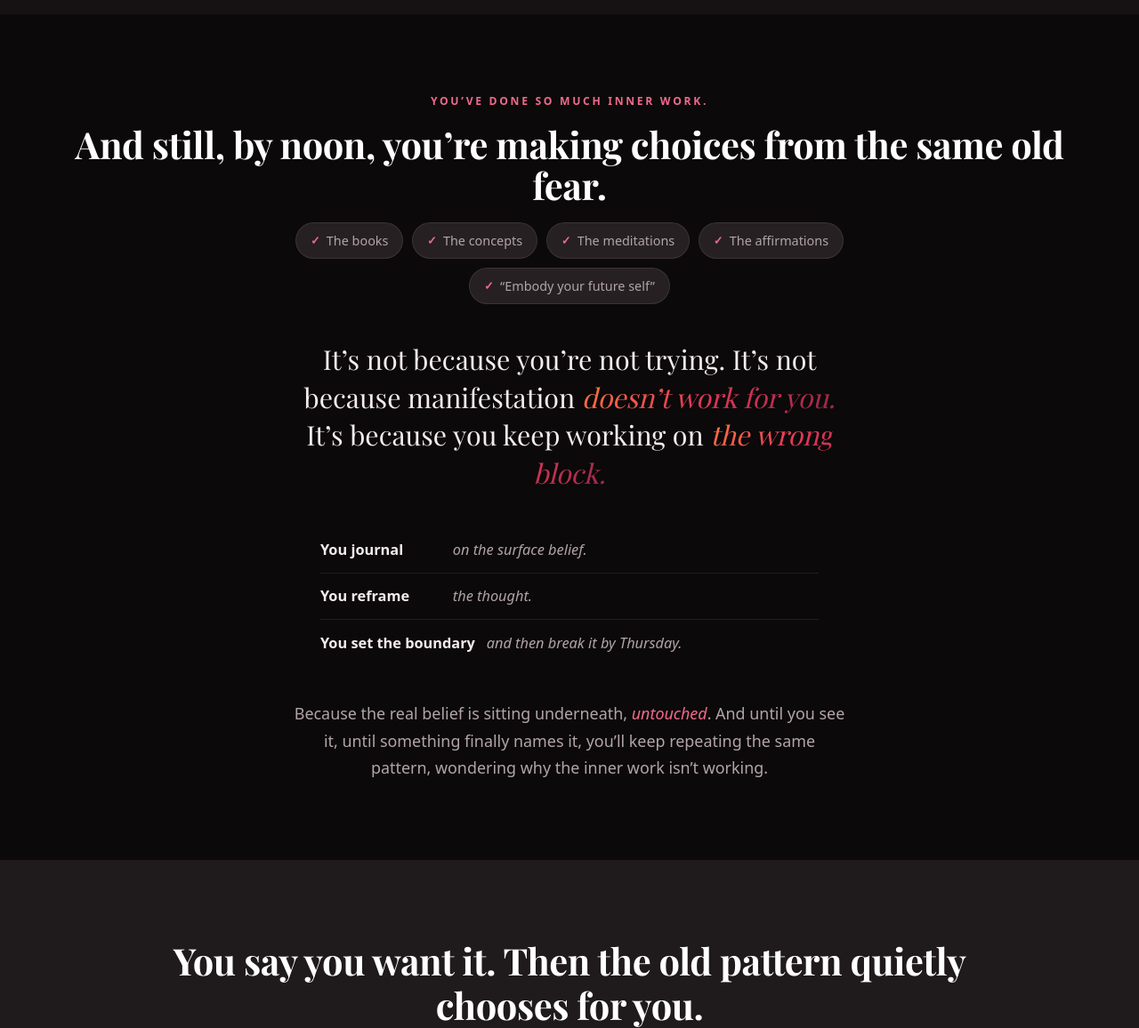
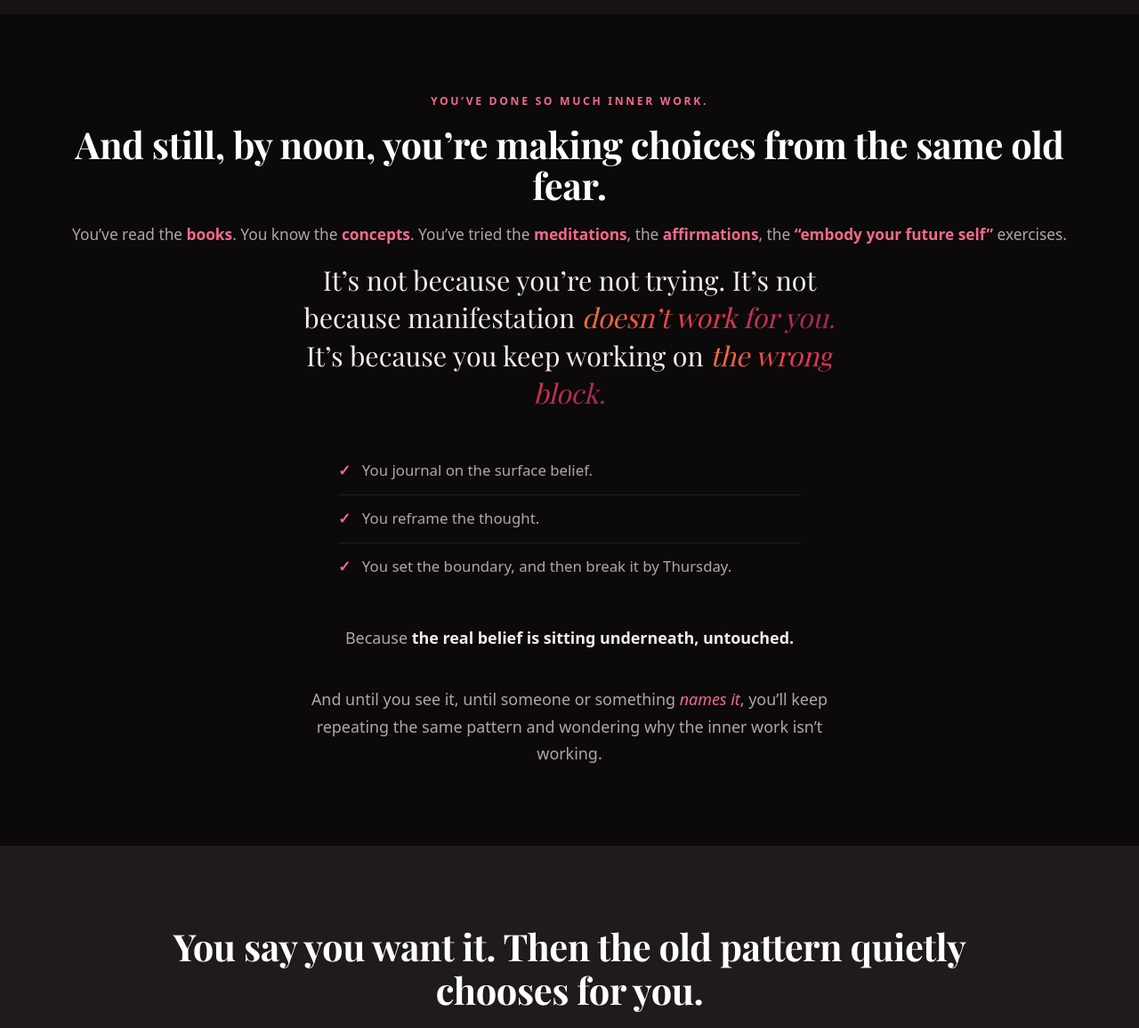
Before and after one commit to lenaskogheim/celestial-blueprint, a Flask app: page /identity-recode-new in a window 1280 px wide. Shown: the part 1638-2794 px from the top of the page at 89% size. Run offline with Flask 3, Linux system fonts and the light colour scheme; some web fonts are replaced.

Commit message:
Refine /identity-recode-new problem mirror per copy notes
- Intro back to plain text with key words highlighted (books, concepts,
  meditations, affirmations, "embody your future self")
- journal/reframe/boundary lines now a checklist
- Closing lines plain with targeted emphasis (untouched bold, names it italic)

Co-Authored-By: Claude Opus 4.8 <noreply@anthropic.com>

```diff
--- a/templates/identity_recode_new.html
+++ b/templates/identity_recode_new.html
@@ -240,20 +240,13 @@ footer a:hover { color: #fff; }
 .num-chip { width: 44px; height: 44px; border-radius: 12px; background: var(--chip); display: flex; align-items: center; justify-content: center; margin-bottom: 1.1rem; font-family: 'Playfair Display', serif; font-weight: 700; font-size: 1.15rem; color: var(--pink-glow); flex-shrink: 0; }
 .card .note-it { display: block; margin-top: 0.6rem; font-style: italic; color: var(--pink-glow); font-size: 0.88rem; }
 
-/* ── STYLIZED PROBLEM-MIRROR ── */
-.tried-row { display: flex; flex-wrap: wrap; gap: 0.6rem; justify-content: center; max-width: 640px; margin: 0 auto 2.6rem; }
-.tried { display: inline-flex; align-items: center; gap: 0.45rem; padding: 0.5rem 1rem; border: 1px solid var(--border-dark); border-radius: 100px; background: var(--dark-card); color: var(--light-muted); font-size: 0.9rem; }
-.tried::before { content: '✓'; color: var(--pink-glow); font-weight: 700; font-size: 0.8rem; }
+/* ── PROBLEM-MIRROR ── */
+.hl { color: var(--pink-glow); font-weight: 600; }
 .mirror-pull { max-width: 640px; margin: 0 auto 2.4rem; font-family: 'Playfair Display', serif; font-size: clamp(1.35rem, 3vw, 1.9rem); line-height: 1.4; color: var(--light); }
 .mirror-pull .accent { background: var(--grad-warm); -webkit-background-clip: text; background-clip: text; -webkit-text-fill-color: transparent; font-style: italic; }
-.beat-list { list-style: none; max-width: 560px; margin: 0 auto 2.4rem; text-align: left; }
-.beat-list li { display: flex; align-items: baseline; gap: 0.8rem; padding: 0.85rem 0; border-bottom: 1px solid var(--border-dark); color: var(--light-muted); font-size: 1.02rem; line-height: 1.5; }
-.beat-list li:last-child { border-bottom: none; }
-.beat-list .doit { color: var(--light); font-weight: 600; flex-shrink: 0; min-width: 8.5rem; }
-.beat-list .undo { font-style: italic; }
-.mirror-close { max-width: 620px; margin: 0 auto; font-size: 1.12rem; line-height: 1.7; color: var(--light-muted); }
+.mirror-close { max-width: 620px; margin: 2.4rem auto 0; font-size: 1.12rem; line-height: 1.7; color: var(--light-muted); }
+.mirror-close strong { color: var(--light); font-weight: 700; }
 .mirror-close em { color: var(--pink-glow); font-style: italic; }
-@media (max-width: 560px) { .beat-list li { flex-direction: column; gap: 0.2rem; } .beat-list .doit { min-width: 0; } }
 </style>
 </head>
 <body>
@@ -312,23 +305,18 @@ footer a:hover { color: #fff; }
   <div class="wrap-wide">
     <p class="eyebrow">You&rsquo;ve done so much inner work.</p>
     <h2 class="section-title">And still, by noon, you&rsquo;re making choices from the same old fear.</h2>
-    <div class="tried-row">
-      <span class="tried">The books</span>
-      <span class="tried">The concepts</span>
-      <span class="tried">The meditations</span>
-      <span class="tried">The affirmations</span>
-      <span class="tried">&ldquo;Embody your future self&rdquo;</span>
-    </div>
+    <p class="lead">You&rsquo;ve read the <span class="hl">books</span>. You know the <span class="hl">concepts</span>. You&rsquo;ve tried the <span class="hl">meditations</span>, the <span class="hl">affirmations</span>, the <span class="hl">&ldquo;embody your future self&rdquo;</span> exercises.</p>
 
     <p class="mirror-pull">It&rsquo;s not because you&rsquo;re not trying. It&rsquo;s not because manifestation <span class="accent">doesn&rsquo;t work for you.</span> It&rsquo;s because you keep working on <span class="accent">the wrong block.</span></p>
 
-    <ul class="beat-list">
-      <li><span class="doit">You journal</span><span class="undo">on the surface belief.</span></li>
-      <li><span class="doit">You reframe</span><span class="undo">the thought.</span></li>
-      <li><span class="doit">You set the boundary</span><span class="undo">and then break it by Thursday.</span></li>
+    <ul class="checklist" style="max-width:520px;">
+      <li>You journal on the surface belief.</li>
+      <li>You reframe the thought.</li>
+      <li>You set the boundary, and then break it by Thursday.</li>
     </ul>
 
-    <p class="mirror-close">Because the real belief is sitting underneath, <em>untouched</em>. And until you see it, until something finally names it, you&rsquo;ll keep repeating the same pattern, wondering why the inner work isn&rsquo;t working.</p>
+    <p class="mirror-close">Because <strong>the real belief is sitting underneath, untouched.</strong></p>
+    <p class="mirror-close">And until you see it, until someone or something <em>names it</em>, you&rsquo;ll keep repeating the same pattern and wondering why the inner work isn&rsquo;t working.</p>
   </div>
 </section>
 
```
